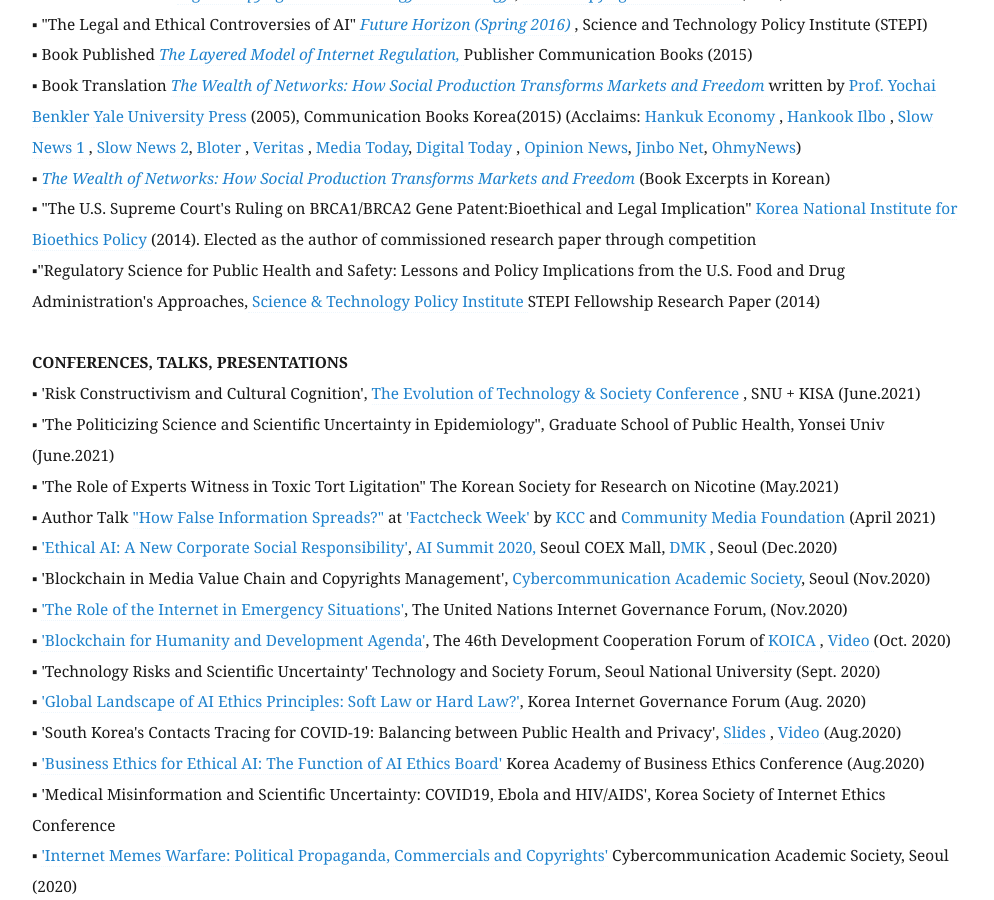
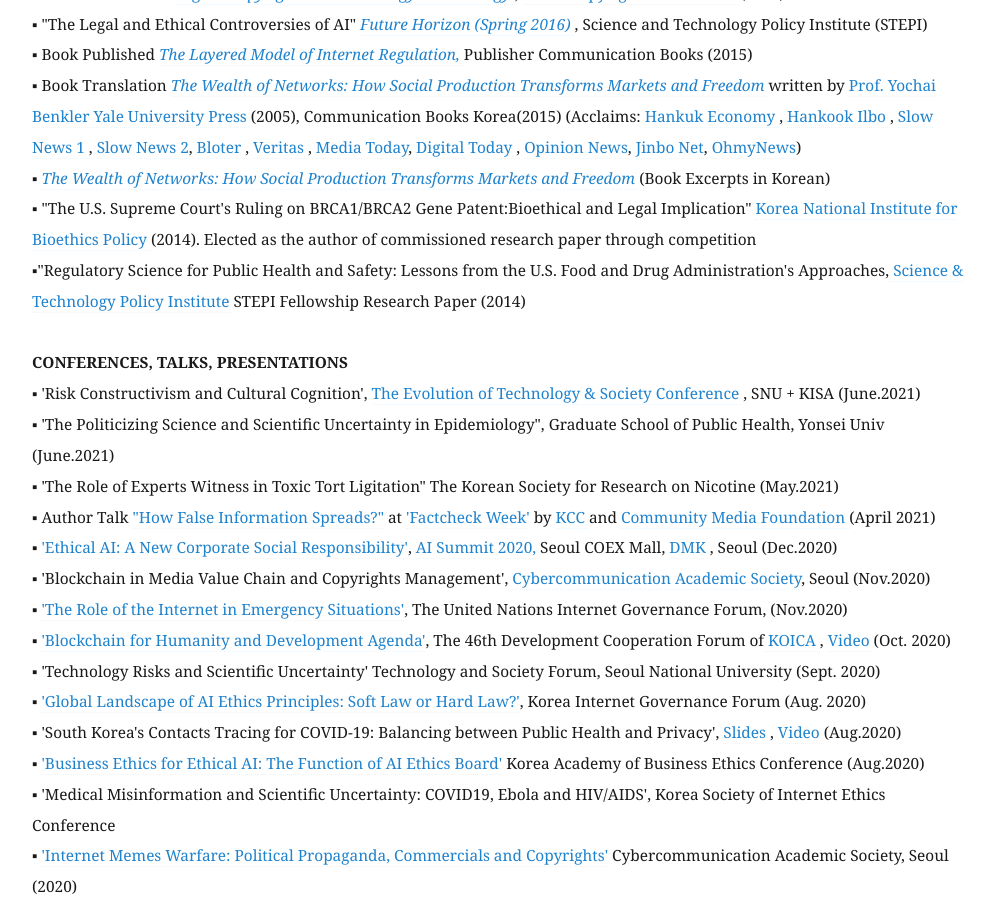
Before and after one commit to eunchangchoi/eunchangchoi.github.io, a Jekyll site: the page built from index.md, in a window 1280 px wide and 900 px high, scrolled down 2852 px. Shown: the whole window, without its empty margins (68-1062 px from the left). Built offline with Jekyll 4.4.1, drawn with Linux system fonts in a browser that asks for light colours.

Commit message:
Update index.md

```diff
--- a/index.md
+++ b/index.md
@@ -59,7 +59,7 @@
 ▪ Book Translation <a href="https://www.kyobobook.co.kr/product/detailViewKor.laf?mallGb=KOR&ejkGb=KOR&barcode=9791130435473"> <i> The Wealth of Networks: How Social Production Transforms Markets and Freedom </i> </a> written by <a href="https://hls.harvard.edu/faculty/directory/10071/Benkler"> Prof. Yochai Benkler </a> <a href="http://www.benkler.org/Benkler_Wealth_Of_Networks.pdf"> Yale University Press</a> (2005), Communication Books Korea(2015) (Acclaims: <a href="https://hankyung.com/life/article/2015041693541"> Hankuk Economy </a>, <a href="https://hankookilbo.com/News/Read/201504171632164530"> Hankook Ilbo </a>, <a href="https://slownews.kr/50013"> Slow News 1 </a>, <a href="https://slownews.kr/50036"> Slow News 2</a>, <a href="https://www.bloter.net/archives/241128"> Bloter </a>, <a href="https://www.veritas-a.com/news/articleView.html?idxno=164861"> Veritas </a>, <a href="https://www.mediatoday.co.kr/news/articleView.html?idxno=125603"> Media Today</a>, <a href="https://www.digitaltoday.co.kr/news/articleView.html?idxno=65605"> Digital Today </a>, <a href="https://www.opinionnews.co.kr/news/articleView.html?idxno=18408"> Opinion News</a>, <a href="https://act.jinbo.net/wp/8766/"> Jinbo Net</a>, <a href="https://www.ohmynews.com/nws_web/mobile/at_pg.aspx?cntn_cd=a0002543828"> OhmyNews</a>) <br>
 ▪ <a href="http://wealthofnetworks.kr"> <i>The Wealth of Networks: How Social Production Transforms Markets and Freedom</i> </a> (Book Excerpts in Korean) <br>
 ▪ "The U.S. Supreme Court's Ruling on BRCA1/BRCA2 Gene Patent:Bioethical and Legal Implication" <a href="https://lst.go.kr/eng/index.do"> Korea National Institute for Bioethics Policy </a>(2014). Elected as the author of commissioned research paper through competition <br>
-▪"Regulatory Science for Public Health and Safety: Lessons and Policy Implications from the U.S. Food and Drug Administration's Approaches,<a href="https://www.stepi.re.kr/site/stepien/main.do"> Science & Technology Policy Institute </a> STEPI Fellowship Research Paper (2014)<br>
+▪"Regulatory Science for Public Health and Safety: Lessons from the U.S. Food and Drug Administration's Approaches,<a href="https://www.stepi.re.kr/site/stepien/main.do"> Science & Technology Policy Institute </a> STEPI Fellowship Research Paper (2014)<br>
      <br>
  <strong> CONFERENCES, TALKS, PRESENTATIONS </strong> <br>
 ▪  'Risk Constructivism and Cultural Cognition', <a href="http://cis.snu.ac.kr/sub2/2_2_6_2.php?mode=view&number=1509&b_name=meet1_2">The Evolution of Technology & Society Conference </a>, SNU + KISA (June.2021)<br>
```
